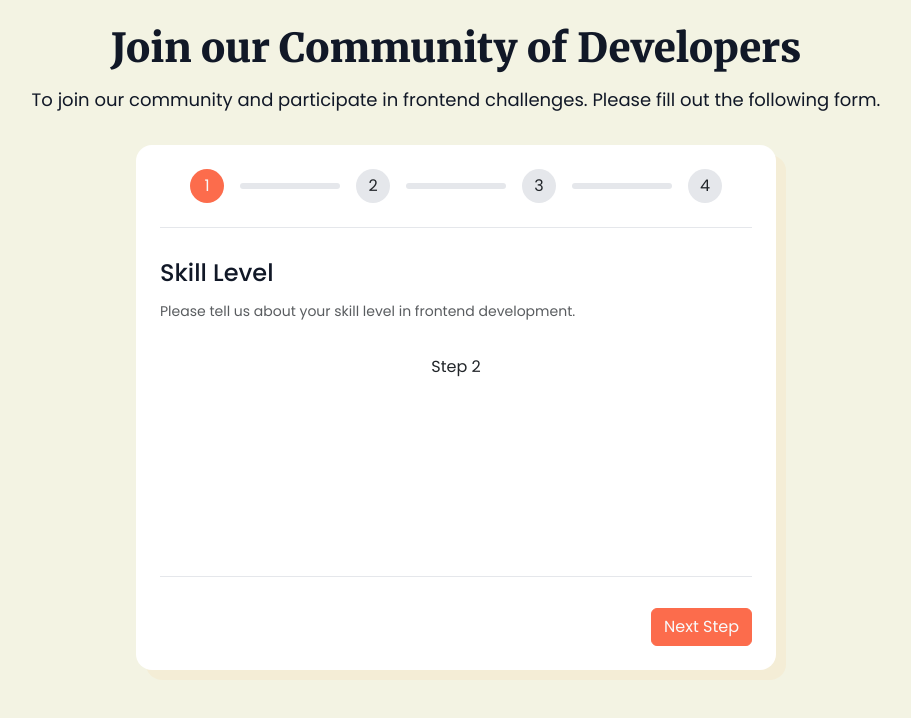
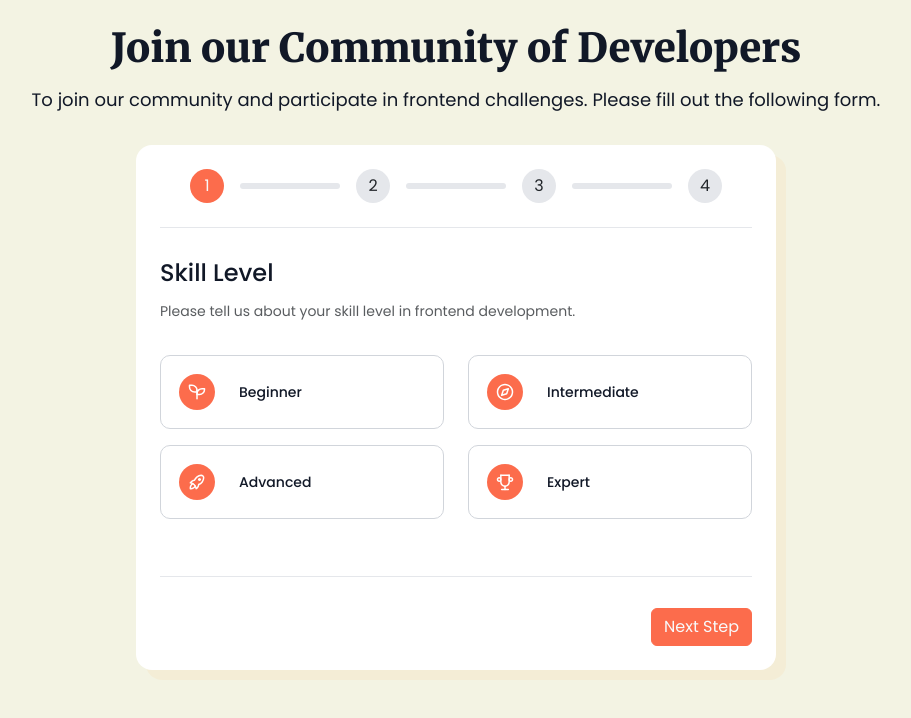
Before and after one commit to hannakulikowska/multi-step-form, a React (Vite) app: page /step2 in a window 1280 px wide. Shown: the top 718 px of the page, without its empty margins (184-1095 px from the left). Built offline with nearby package versions, Linux system fonts and the light colour scheme.

Commit message:
feat: add custom radio buttons to the 2nd step

```diff
--- /dev/null
+++ b/src/components/RadioButtonWithIcon.tsx
@@ -0,0 +1,24 @@
+interface RadioButtonWithIconProps {
+  id: string;
+  name: string;
+  imgSrc: string;
+  label: string;
+}
+
+function RadioButtonWithIcon({ id, name, imgSrc, label }: RadioButtonWithIconProps) {
+  return (
+    <div className="col-md-6 mb-3">
+      <input id={id} name={name} type="radio" className="btn-check" required autoComplete="off" />
+      <label
+        className="btn btn-outline-secondary w-100 d-flex align-items-center justify-content-start text-capitalize"
+        htmlFor={id}>
+        <div className="rounded-circle p-2 bg-primary me-4">
+          <img src={imgSrc} alt={label} />
+        </div>
+        {label}
+      </label>
+    </div>
+  );
+}
+
+export default RadioButtonWithIcon;
--- a/src/components/steps/Step2.tsx
+++ b/src/components/steps/Step2.tsx
@@ -1,11 +1,30 @@
 import StepsContainer from '../StepsContainer';
+import BeginnerIcon from '../../assets/images/beginner.svg';
+import IntermediateIcon from '../../assets/images/intermediate.svg';
+import AdvancedIcon from '../../assets/images/advanced.svg';
+import ExpertIcon from '../../assets/images/expert.svg';
+import RadioButtonWithIcon from '../RadioButtonWithIcon';
+
+const skillLevelsData = [
+  { id: 'beginner', imgSrc: BeginnerIcon },
+  { id: 'intermediate', imgSrc: IntermediateIcon },
+  { id: 'advanced', imgSrc: AdvancedIcon },
+  { id: 'expert', imgSrc: ExpertIcon },
+];
+
+const skillLevels = skillLevelsData.map((level) => ({
+  ...level,
+  label: level.id,
+}));
 
 const Step2 = () => {
   return (
     <StepsContainer
       title="Skill Level"
       description="Please tell us about your skill level in frontend development.">
-      <div>Step 2</div>
+      {skillLevels.map(({ id, label, imgSrc }) => (
+        <RadioButtonWithIcon key={id} id={id} name="skillLevel" imgSrc={imgSrc} label={label} />
+      ))}
     </StepsContainer>
   );
 };
--- a/src/custom.scss
+++ b/src/custom.scss
@@ -10,6 +10,7 @@ $input-placeholder-color: #9ca3af;
 $input-focus-box-shadow: none;
 $input-focus-border-color: $primary;
 $input-border-radius: 0.625rem;
+$input-font-size: 0.875rem;
 
 @import '../node_modules/bootstrap/scss/functions';
 @import '../node_modules/bootstrap/scss/variables';
@@ -27,3 +28,30 @@ $theme-colors: map-merge($theme-colors, $custom-colors);
     color: #fff !important;
   }
 }
+
+.btn.btn-outline-secondary {
+  --bs-btn-padding-x: 1.125rem;
+  --bs-btn-padding-y: 1.125rem;
+  --bs-btn-font-family: 'Poppins', sans-serif;
+  --bs-btn-font-size: 0.875rem;
+  --bs-btn-font-weight: 500;
+  --bs-btn-line-height: 1;
+  --bs-btn-border-radius: 10px;
+  text-align: left;
+}
+
+.btn-outline-secondary {
+  --bs-btn-color: #111827;
+  --bs-btn-border-color: #d1d5db;
+  --bs-btn-focus-shadow-rgb: 108, 117, 125;
+  --bs-btn-active-color: #111827;
+}
+
+.btn-outline-secondary:hover {
+  color: #111827 !important;
+}
+
+.btn-check:checked + .btn-outline-secondary {
+  background-color: #fff;
+  border-color: #fc6c4c;
+}
```
